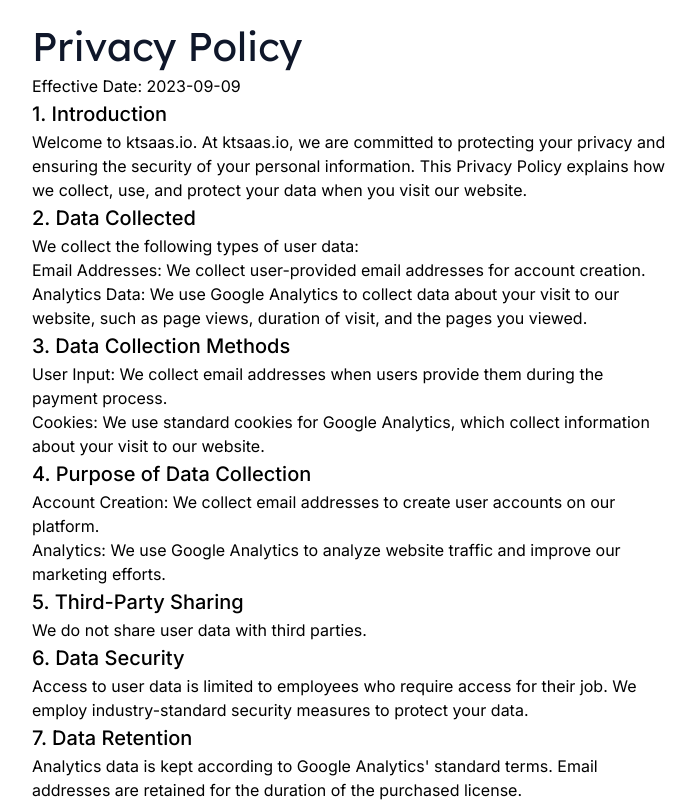
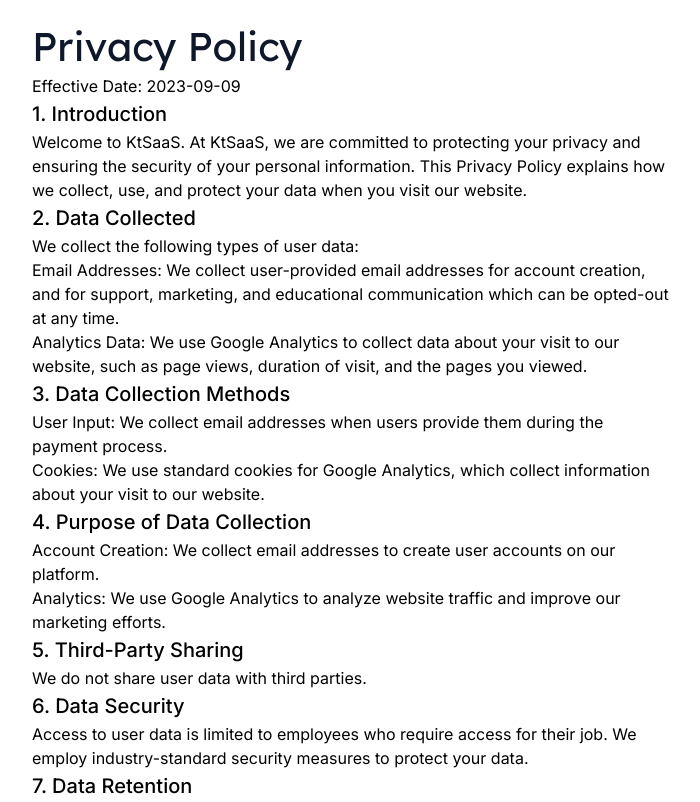
Before and after one commit to getktsaas/ktsaas.io, a Next.js app: page /privacy in a window 1280 px wide. Shown: the part 240-1042 px from the top of the page, without its empty margins (288-988 px from the left). Built offline with nearby package versions, Linux system fonts and the light colour scheme.

Commit message:
Fix terms

```diff
--- a/package.json
+++ b/package.json
@@ -6,7 +6,8 @@
     "dev": "next dev",
     "build": "next build",
     "start": "next start",
-    "lint": "next lint"
+    "lint": "next lint",
+    "prettier": "prettier -w ./src/*"
   },
   "browserslist": "defaults, not ie <= 11",
   "dependencies": {
--- a/src/components/Header.jsx
+++ b/src/components/Header.jsx
@@ -110,7 +110,10 @@ export function Header() {
             {/* <div className="hidden md:block">
               <NavLink href="/login">Sign in</NavLink>
             </div> */}
-            <Button href="https://ktsaas.lemonsqueezy.com/checkout/buy/64d19867-599c-4599-b3e8-ebe69b392ce3" color="blue">
+            <Button
+              href="https://ktsaas.lemonsqueezy.com/checkout/buy/64d19867-599c-4599-b3e8-ebe69b392ce3"
+              color="blue"
+            >
               <span>
                 Get Started <span className="hidden lg:inline">Today</span>
               </span>
--- a/src/components/Hero.jsx
+++ b/src/components/Hero.jsx
@@ -33,7 +33,9 @@ export function Hero() {
         KtSaaS is remarkably simple, scalable, & productive; all in Kotlin.
       </p>
       <div className="mt-10 flex justify-center gap-x-6">
-        <Button href="https://ktsaas.lemonsqueezy.com/checkout/buy/64d19867-599c-4599-b3e8-ebe69b392ce3">Get Started</Button>
+        <Button href="https://ktsaas.lemonsqueezy.com/checkout/buy/64d19867-599c-4599-b3e8-ebe69b392ce3">
+          Get Started
+        </Button>
         {/* <Button
           href="https://www.youtube.com/watch?v=dQw4w9WgXcQ"
           variant="outline"
--- a/src/components/Privacy.jsx
+++ b/src/components/Privacy.jsx
@@ -17,11 +17,10 @@ export function Privacy() {
             1. Introduction
           </h3>
           <p>
-            Welcome to ktsaas.io. At ktsaas.io,
-            we are committed to protecting your privacy and ensuring the
-            security of your personal information. This Privacy Policy explains
-            how we collect, use, and protect your data when you visit our
-            website.
+            Welcome to KtSaaS. At KtSaaS, we are committed to protecting your
+            privacy and ensuring the security of your personal information. This
+            Privacy Policy explains how we collect, use, and protect your data
+            when you visit our website.
           </p>
           <h3 className="text-xl font-medium" id="2-data-collected">
             2. Data Collected
@@ -29,7 +28,8 @@ export function Privacy() {
           <p>We collect the following types of user data:</p>
           <p>
             Email Addresses: We collect user-provided email addresses for
-            account creation.
+            account creation, and for support, marketing, and educational
+            communication which can be opted-out at any time.
           </p>
           <p>
             Analytics Data: We use Google Analytics to collect data about your
@@ -76,7 +76,8 @@ export function Privacy() {
           <p>
             Analytics data is kept according to Google Analytics&#39; standard
             terms. Email addresses are retained for the duration of the
-            purchased license.
+            purchased license, and for support, marketing, and educational
+            communication which can be opted-out at any time.
           </p>
           <h3 className="text-xl font-medium" id="8-user-rights">
             8. User Rights
--- a/src/components/Terms.jsx
+++ b/src/components/Terms.jsx
@@ -17,6 +17,7 @@ export function Terms() {
           <h3 className="text-xl font-medium" id="acceptance-of-terms">
             Acceptance of Terms
           </h3>
+          {/* Implied express content */}
           <p>
             By accessing and using the ktsaas.io platform
             (&quot;Platform&quot;), you agree to abide by these Terms of Service
@@ -27,26 +28,29 @@ export function Terms() {
             Description of Service
           </h3>
           <p>
-            KtSaaS offers the ktsaas.io Platform for the purpose of
-            selling SaaS boilerplate code (&quot;Boilerplate&quot;). Users may
-            access the Boilerplate on the Platform subject to the terms and
-            conditions outlined herein.
+            KtSaaS offers the ktsaas.io Platform for the purpose of selling SaaS
+            boilerplate code (&quot;Boilerplate&quot;). Users may access the
+            Boilerplate on the Platform subject to the terms and conditions
+            outlined herein.
           </p>
           <h3 className="text-xl font-medium" id="location-and-jurisdiction">
             Location and Jurisdiction
           </h3>
           <p>
-            KtSaaS is located in Canada, and these Terms are governed
-            by Canadian law. By using the Platform, you consent to the exclusive
+            KtSaaS is located in Canada, and these Terms are governed by
+            Canadian law. By using the Platform, you consent to the exclusive
             jurisdiction and venue of Canadian courts.
           </p>
           <h3 className="text-xl font-medium" id="privacy-policy">
             Privacy Policy
           </h3>
           <p>
-            Use of the Platform is also governed by our Privacy Policy, which
-            can be found [link to Privacy Policy]. By using the Platform, you
-            consent to the data practices described in the Privacy Policy.
+            Use of the Platform is also governed by our{' '}
+            <Link className="hover:underline" href="/privacy">
+              Privacy Policy
+            </Link>
+            . By using the Platform, you consent to the data practices described
+            in the Privacy Policy.
           </p>
           <h3 className="text-xl font-medium" id="account-creation">
             Account Creation
@@ -93,8 +97,8 @@ export function Terms() {
           </h3>
           <p>
             Violations of these Terms may result in the termination of support
-            and Boilerplate access. KtSaaS reserves the right to
-            pursue legal action for damages caused by violations.
+            and Boilerplate access. KtSaaS reserves the right to pursue legal
+            action for damages caused by violations.
           </p>
           <h3 className="text-xl font-medium" id="account-termination">
             Account Termination
@@ -114,10 +118,10 @@ export function Terms() {
           </h3>
           <p>
             These Terms constitute the entire agreement between you and KtSaaS
-            regarding your use of the ktsaas.io Platform. No waiver of
-            any term shall be deemed a further or continuing waiver of such term
-            or any other term. If any provision of these Terms is found to be
-            invalid or unenforceable by a court of competent jurisdiction, such
+            regarding your use of the ktsaas.io Platform. No waiver of any term
+            shall be deemed a further or continuing waiver of such term or any
+            other term. If any provision of these Terms is found to be invalid
+            or unenforceable by a court of competent jurisdiction, such
             provision shall be severed from the remainder of the Terms, which
             will continue to be in full force and effect.
           </p>
--- a/src/pages/_document.jsx
+++ b/src/pages/_document.jsx
@@ -22,15 +22,22 @@ export default function Document(props) {
       </Head>
       <body className="flex h-full flex-col">
         {/* <!-- Google tag (gtag.js) --> */}
-        <script async src="https://www.googletagmanager.com/gtag/js?id=G-CSLPL8X5FZ"></script>
+        <script
+          async
+          src="https://www.googletagmanager.com/gtag/js?id=G-CSLPL8X5FZ"
+        ></script>
         <script async src="/gtag.js"></script>
-        <script dangerouslySetInnerHTML={{__html: `
+        <script
+          dangerouslySetInnerHTML={{
+            __html: `
           window.dataLayer = window.dataLayer || [];
           function gtag(){dataLayer.push(arguments);}
           gtag('js', new Date());
 
           gtag('config', 'G-CSLPL8X5FZ');
-        `}}></script>
+        `,
+          }}
+        ></script>
         <Main />
         <NextScript />
       </body>
```
